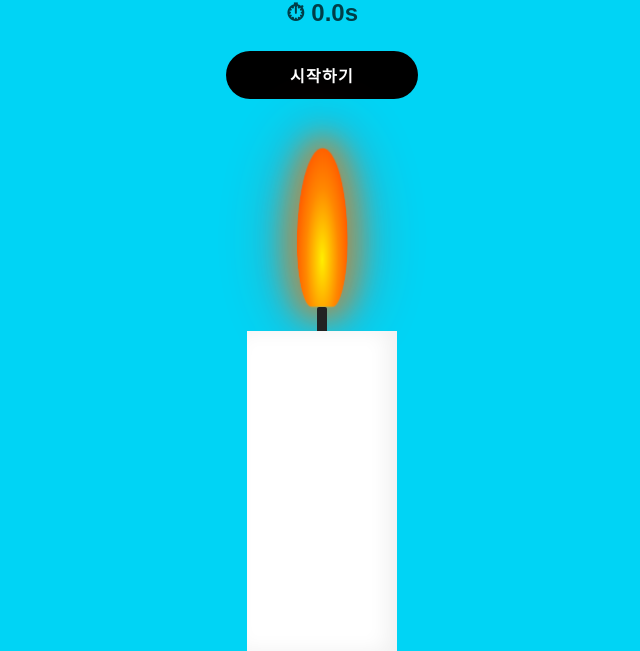
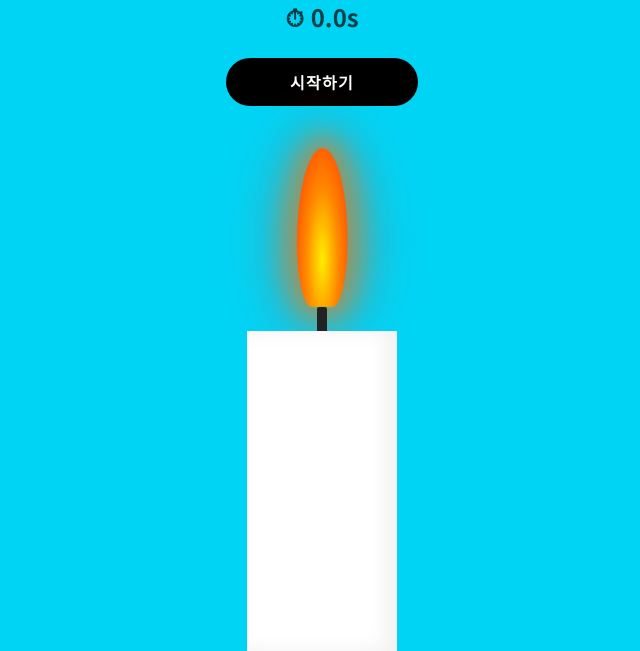
Before and after one commit to nohjiyoung-work/happybirthday, a plain HTML site: page index.html in a window 1280 px wide. Shown: the part 149-800 px from the top of the page, without its empty margins (318-958 px from the left). Drawn offline with Linux system fonts and the light colour scheme.

Commit message:
Update index.html

```diff
--- a/index.html
+++ b/index.html
@@ -5,6 +5,9 @@
 <meta name="viewport" content="width=device-width, initial-scale=1.0">
 <title>Birthday candle web</title>
 <link rel="stylesheet" href="style.css">
+<link rel="preconnect" href="https://fonts.googleapis.com">
+<link rel="preconnect" href="https://fonts.gstatic.com" crossorigin>
+<link href="https://fonts.googleapis.com/css2?family=Noto+Sans+KR:wght@100..900&display=swap" rel="stylesheet">
 </head>
 
 <body>
@@ -49,6 +52,6 @@
   </div>
 
   <script src="script.js"></script>
+</body>
 
-</body>
 </html>
```
Lines whose indentation alone changed are shown as unchanged.
